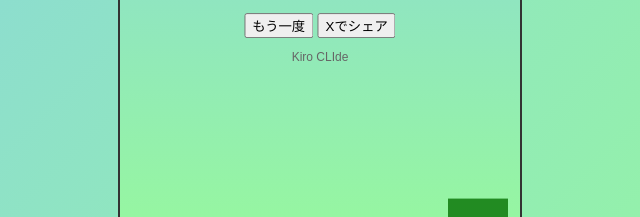
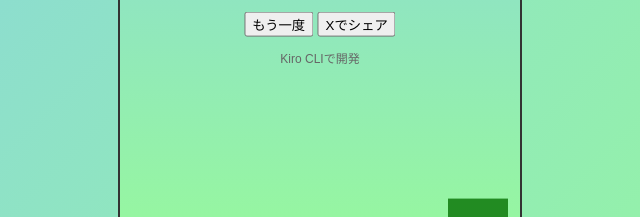
Before and after one commit to hide-G/kiro-flappy-game, a website: page index.html in a window 1280 px wide. Shown: the part 413-630 px from the top of the page, 320-960 px from the left. Drawn offline with Linux system fonts and the light colour scheme.

Commit message:
Add GitHub link to 'Kiro CLIで開発' text

```diff
--- a/index.html
+++ b/index.html
@@ -47,7 +47,7 @@
         <p>スコア: <span id="finalScore">0</span></p>
         <button onclick="restartGame()">もう一度</button>
         <button onclick="shareOnX()">Xでシェア</button>
-        <p style="font-size: 12px; color: #666;">Kiro CLIde</p>
+        <p style="font-size: 12px; color: #666;"><a href="https://github.com/hide-G/kiro-flappy-game" target="_blank" style="color: #666; text-decoration: none;">Kiro CLIで開発</a></p>
     </div>
     <script src="game.js"></script>
 </body>
```
